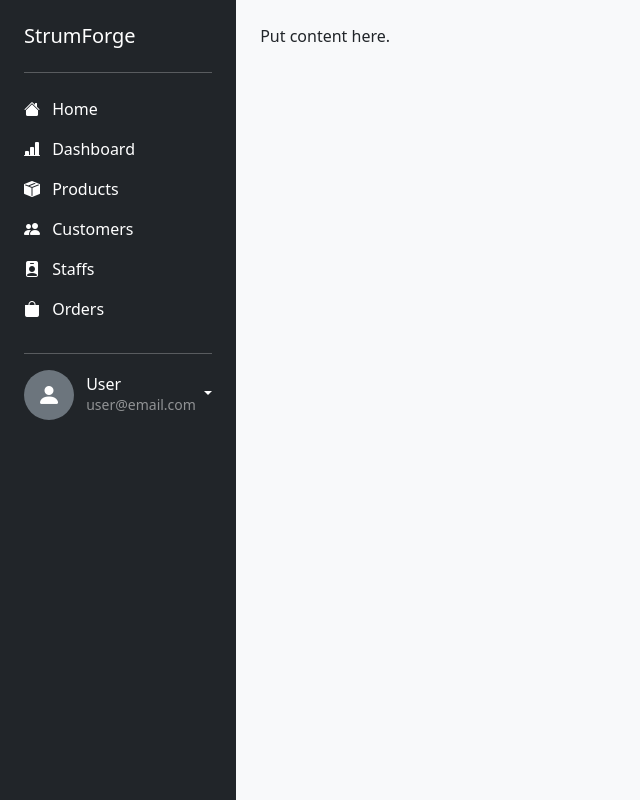
After one commit to aresiff/pt-1, a PHP site: page /test.php in a window 1280 px wide. The commit adds this page. Shown: the whole page, without its empty margins (0-640 px from the left). Run offline with PHP 8.4, Linux system fonts and the light colour scheme.

Commit message:
Adding footer,header and sidebar .php
Doing the last step of step 5 which required to take these sections from the current codes (layout.php) and each of them save into a new different file:

Line 1 - 11: Save these lines into a new file header.php.
Line 13 - 61: Save them into a new file sidebar.php
Line 78 - 83: Save thse codes into a new file footer.php

BUT, testing it first by using the test.php (second layout.php) to see if it's works. For now, its 99% almost works except the dropdown Logout Part which seems like it doesnt appeared

```diff
--- /dev/null
+++ b/footer.php
@@ -0,0 +1,2 @@
+</div>
+</body>
--- /dev/null
+++ b/header.php
@@ -0,0 +1,11 @@
+<!DOCTYPE html>
+<html lang="en">
+<head>
+  <meta name="viewport" content="width=device-width, initial-scale=1.0">
+  <title>My App</title>
+  <link href="https://cdn.jsdelivr.net/npm/bootstrap@5.3.0-alpha3/dist/css/bootstrap.min.css" rel="stylesheet">
+  <link href="https://cdn.jsdelivr.net/npm/bootstrap-icons@1.13.1/font/bootstrap-icons.min.css" rel="stylesheet">
+</head>
+<body>
+  <div class="container-fluid p-0 min-vh-100">
+    <div class="row g-0 min-vh-100">
--- /dev/null
+++ b/sidebar.php
@@ -0,0 +1,69 @@
+<div class="container-fluid p-0 min-vh-100">
+        <div class="row g-0 min-vh-100">
+            <div id="mySidebar" class="col-auto bg-dark text-white offcanvas-lg offcanvas-start">
+                <div class="p-4">
+                    <a href="#" class="navbar-brand">
+                        <div class="row">
+                            <h5 class="">StrumForge</h5>
+                        </div>
+                    </a>
+                    <hr>
+                    <ul class="mynav nav nav-pills flex-column">
+                        <li class="nav-item mb-3 mt-2">
+                            <a href="" class="text-decoration-none text-white">
+                                <i class="bi bi-house-fill me-2"></i>
+                                Home
+                            </a>
+                        </li>
+                        <li class="nav-item mb-3">
+                            <a href="" class="text-decoration-none text-white">
+                                <i class="bi bi-bar-chart-line-fill me-2"></i>
+                                Dashboard
+                            </a>
+                        </li>
+
+                        <!-- Add more menus -->
+                        <li class="nav-item mb-3">
+                            <a href="" class="text-decoration-none text-white">
+                                <i class="bi bi-box-seam-fill me-2"></i>
+                                Products
+                            </a>
+                        </li>
+                        <li class="nav-item mb-3">
+                            <a href="" class="text-decoration-none text-white">
+                                <i class="bi bi-people-fill me-2"></i>
+                                Customers
+                            </a>
+                        </li>
+                        <li class="nav-item mb-3">
+                            <a href="" class="text-decoration-none text-white">
+                                <i class="bi bi-person-badge-fill me-2"></i>
+                                Staffs
+                            </a>
+                        </li>
+                        <li class="nav-item mb-3">
+                            <a href="" class="text-decoration-none text-white">
+                                <i class="bi bi-bag-fill me-2"></i>
+                                Orders
+                            </a>
+                        </li>
+                    </ul>
+                    <hr>
+                    <div class="dropdown">
+                        <a href="#" class="text-decoration-none text-white dropdown-toggle d-inline-block align-middle" data-bs-toggle="dropdown">
+
+                            <div class="rounded-circle bg-secondary text-center d-inline-block align-middle" style="width: 50px; height: 50px; line-height: 50px;">
+                                <i class="bi bi-person-fill text-white fs-4"></i>
+                            </div>
+
+                            <div class="d-inline-block align-middle ms-2 text-start">
+                                <h6 class="mb-0 text-nowrap">User</h6>
+                                <small class="text-white-50 text-nowrap d-block">user@email.com</small>
+                            </div>
+                        </a>
+                        <ul class="dropdown-menu dropdown-menu-end">
+                            <li><a class="dropdown-item" href="">Logout</a></li>
+                        </ul>
+                    </div>
+                </div>
+            </div>
--- /dev/null
+++ b/test.php
@@ -0,0 +1,21 @@
+<?php require_once 'header.php'; ?>
+
+<?php require_once 'sidebar.php'; ?>
+
+<div class="col bg-light">
+    <!-- Mobile Header with Burger -->
+    <div id="myBurger" class="p-3 d-lg-none text-white bg-dark">
+        <div class="row">
+            <a href="#" class="text-white text-decoration-none" data-bs-toggle="offcanvas" data-bs-target="#mySidebar">
+                <i class="bi bi-list"></i>
+                <h5 class="ms-3 d-inline">My Company</h5>
+            </a>
+        </div>
+    </div>
+
+    <div class="p-4">
+        Put content here.
+    </div>
+</div>
+
+<?php require_once 'footer.php'; ?>
```
Also changed, not shown: layout.php (+16 -5 lines).
